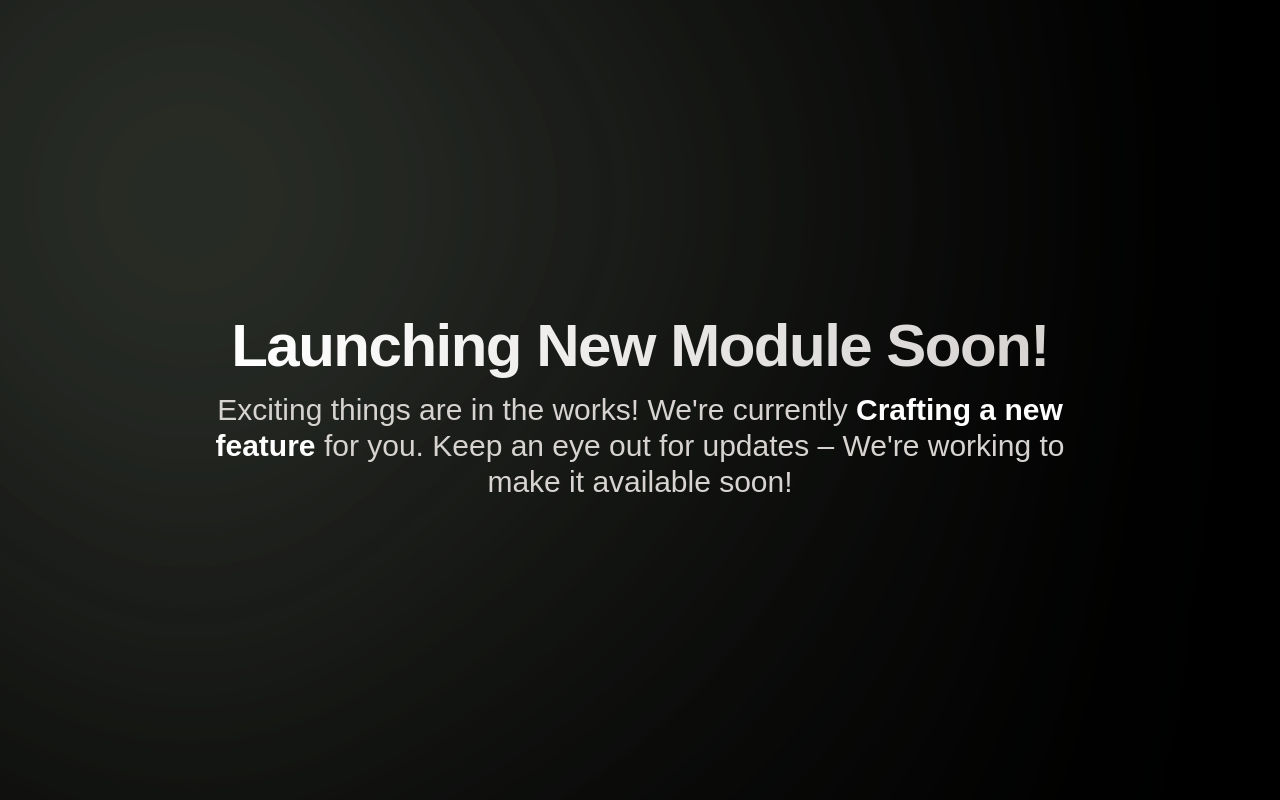
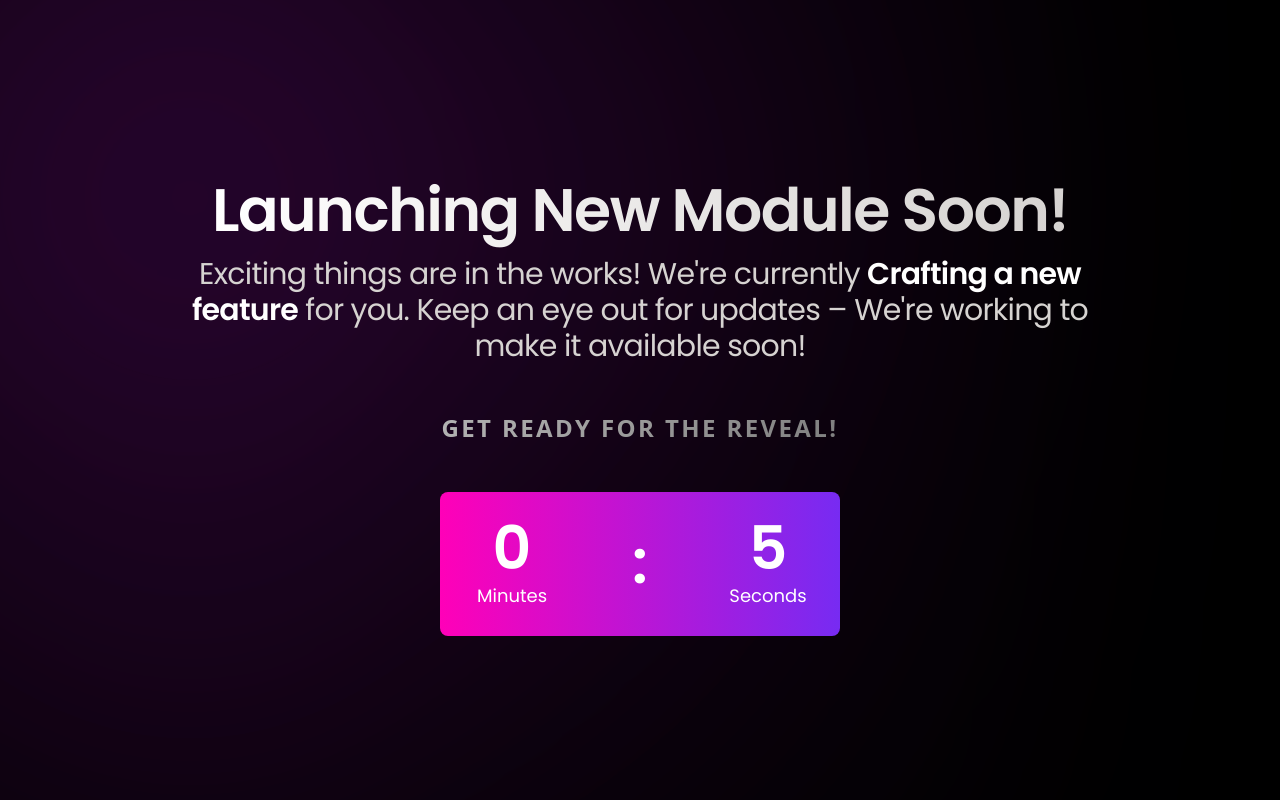
Before and after one commit to pablo-chocobar/freshly-brewed, a React (Vite) app: page / in a window 1280 px wide. Built offline with nearby package versions, Linux system fonts and the light colour scheme.

Commit message:
added timer  ,  showcase

```diff
--- a/src/App.jsx
+++ b/src/App.jsx
@@ -3,9 +3,13 @@ import Navbar from './components/Navbar'
 import BackgroundAnimation from './components/Background'
 import Header from './components/Header';
 import './App.css'
+import Timer from './components/TimerCard';
+import ShowcaseCard from './components/ShowcaseCard';
+import VectorText from './components/VectorText'
+
 
 function App() {
-  const [count, setCount] = useState(0)
+  const [hide, setHide] = useState(true);
 
   // useEffect(() => {
   //   const animateBlobs = () => {
@@ -41,12 +45,18 @@ function App() {
 
   return (
     <div className='w-full'>
-    {/* <Navbar></Navbar> */}
+      {/* <Navbar></Navbar> */}
       <div className='relative w-full h-full z-0'>
         <BackgroundAnimation></BackgroundAnimation>
       </div>
       <div className='absolute inset-0 flex justify-center items-center z-20'>
-        <Header subtext = "Exciting things are in the works! We're currently Crafting a new feature for you. Keep an eye out for updates – We're working to make it available soon!"></Header>
+        {hide ?
+          <div className='flex flex-col items-center'>
+            <Header text="Launching New Module Soon!" subtext1="Exciting things are in the works! We're currently " spantext="Crafting a new feature" subtext2=" for you. Keep an eye out for updates – We're working to make it available soon!" component={<VectorText text="get ready for the reveal!"></VectorText>} ></Header>
+            <Timer hours={0} minutes={0} seconds={10} setHide={setHide}></Timer>
+          </div>
+          :
+          <ShowcaseCard></ShowcaseCard>}
       </div>
     </div>
   )
--- a/src/components/Header.jsx
+++ b/src/components/Header.jsx
@@ -1,14 +1,14 @@
 import React from 'react'
-
 function Header(props) {
   return (
-    <div className='flex flex-col justify-center mx-auto items-center text-center'>
+    <div className='flex flex-col justify-center w-3/4 text-center mx-auto items-center text-wrap'>
         <p className = "pt-4 text-6xl tracking-tight leading-none font-poppins font-semibold px-10">
-        <span className='text-transparent bg-clip-text bg-gradient-to-r from-white to-stone-300'>Launching New Module Soon!</span>
+        <span className='text-transparent bg-clip-text bg-gradient-to-r from-white to-stone-300'>{props.text}</span>
         </p>
 
-        <p className = "pt-4 text-2xl font-poppins font-normal text-stone-300 lg:text-3xl sm:px-16 lg:px-48 ">
-        Exciting things are in the works! We're currently <span className='font-semibold text-white'>Crafting a new feature</span> for you. Keep an eye out for updates – We're working to make it available soon!        </p>
+        <p className = "pt-4 tracking-tight text-2xl font-poppins font-normal text-stone-300 lg:text-3xl px-16 sm:px-4 ">
+        {props.subtext1}<span className='font-semibold text-white'>{props.spantext}</span>{props.subtext2}</p>
+        {props.component}
     </div>
   )
 }
--- /dev/null
+++ b/src/components/ShowcaseCard.jsx
@@ -0,0 +1,21 @@
+import React from 'react'
+function ShowcaseCard() {
+    return (
+        <div className='flex rounded-3xl min-w-max max-w-[80%] flex-col bg-gradient-to-r from-primary to-secondary'>
+            <div className='flex flex-col justify-center text-center mx-8 items-center max-w-[570px] pt-8'>
+                <p className="text-2xl tracking-tightest leading-none font-poppins font-semibold  sm:text-6xl">
+                    <span className='text-transparent bg-clip-text bg-gradient-to-r from-white to-stone-300'>We are Live Now!</span>
+                </p>
+
+                <p className="mt-4 tracking-tightest text-xs font-poppins font-normal text-stone-300 sm:text-2xl px-4 sm:px-0">
+                    Our new feature is now<span className='font-semibold text-white'> Live and ready </span>for you to explore. Go ahead and give it a try</p>
+                <button className='rounded-lg my-10 bg-white text-[#0F0F0F] max-w-max font-poppins text-3xl  leading-8 font-medium px-5 py-3'>
+                    Get Started
+                </button>
+            </div>
+
+        </div>
+    )
+}
+
+export default ShowcaseCard
--- /dev/null
+++ b/src/components/TimerCard.jsx
@@ -0,0 +1,123 @@
+import { useCallback, useEffect, useRef, useState } from "react";
+function Timer(props) {
+    const [countDownTime, setCountDownTIme] = useState({
+        days: 0,
+        hours: 0,
+        minutes: 0,
+        seconds: 0,
+    });
+    const secondTimer = useRef(null);
+
+    const getTimeDifference = (countDownDate) => {
+        const currentTime = new Date().getTime();
+        const timeDiffrence = countDownDate - currentTime;
+        const days = Math.floor(timeDiffrence / (24 * 60 * 60 * 1000));
+        const hours = Math.floor(
+            (timeDiffrence % (24 * 60 * 60 * 1000)) / (1000 * 60 * 60)
+        );
+        const minutes = Math.floor(
+            (timeDiffrence % (60 * 60 * 1000)) / (1000 * 60)
+        );
+        const seconds = Math.floor((timeDiffrence % (60 * 1000)) / 1000);
+        if (timeDiffrence < 0) {
+            setCountDownTIme({
+                days: 0,
+                hours: 0,
+                minutes: 0,
+                seconds: 0,
+            });
+            props.setHide(false);
+            console.log("hi");
+            clearInterval();
+            return;
+        } else {
+            setCountDownTIme({
+                days: days,
+                hours: hours,
+                minutes: minutes,
+                seconds: seconds,
+            });
+        }
+    };
+    const startCountDown = useCallback(() => {
+        const customDate = new Date();
+        const countDownDate = new Date(
+            customDate.getFullYear(),
+            customDate.getMonth(),
+            customDate.getDate(),
+            customDate.getHours() + props.hours,
+            customDate.getMinutes() + props.minutes,
+            customDate.getSeconds() + props.seconds
+        );
+        setInterval(() => {
+            getTimeDifference(countDownDate.getTime());
+        }, 1000);
+    }, []);
+
+    useEffect(() => {
+        startCountDown();
+    }, []);
+    return (
+        <div className="flex flex-row justify-evenly bg-gradient-to-r from-primary to-secondary h-36 min-w-min max-w-max rounded-lg overflow-clip px-2 sm:pt-0 sm:px-2 sm:min-w-min">
+            {countDownTime?.hours > 0 && <div className="flex flex-col justify-center sm:w-32 w-16">
+                <div className="h-16 text-center sm:text-6xl text-4xl font-poppins text-white font-semibold">
+                    {countDownTime?.hours}
+                </div>
+                <div className="flex justify-center">
+                    <span className="text-sm sm:text-lg font-poppins text-center text-white font-normal">
+                        {countDownTime?.hours == 1 ? "Hour" : "Hours"}
+                    </span>
+                </div>
+            </div>
+            }
+            {countDownTime?.hours > 0 && <div className="flex flex-col justify-center sm:w-32 w-16">
+                <div className="h-16 text-center sm:text-6xl text-4xl font-poppins text-white font-semibold">
+                    :
+                </div>
+            </div>}
+
+            <div className="flex flex-col justify-center sm:w-32 w-16">
+                <div className="h-16 text-center sm:text-6xl text-4xl font-poppins text-white font-semibold">
+                    {countDownTime?.minutes}
+                </div>
+                <div className="flex justify-center">
+                    <span className="text-sm sm:text-lg font-poppins text-center text-white font-normal">
+                        {countDownTime?.minutes == 1 ? "Minute" : "Minutes"}
+                    </span>
+                </div>
+            </div>
+            <div className="flex flex-col justify-center sm:w-32 w-16">
+                <div className="h-16 text-center sm:text-6xl text-4xl font-poppins text-white font-semibold">
+                    :
+                </div>
+            </div>
+            <div className="flex flex-col justify-center sm:w-32 w-16">
+                <div className="h-16 text-center overflow-hidden sm:text-6xl text-4xl font-poppins text-white font-semibold">
+                    <div ref={secondTimer}>{countDownTime?.seconds}</div>
+                </div>
+                <div className="flex justify-center text-sm sm:text-lg">
+                    <span className=" font-poppins text-center text-white font-normal">
+                        {countDownTime?.seconds == 1 ? "Second" : "Seconds"}
+
+                    </span>
+                </div>
+            </div>
+        </div>
+    );
+};
+export default Timer;
+/*
+    Extenal css to add
+.animate-timer {
+         position: relative;
+          animation: animatetop 1s infinite;
+        }
+        @keyframes animatetop {
+          from {
+            top: -50px;
+          }
+          to {
+            top: 20px;
+          }
+        }
+ */
--- /dev/null
+++ b/src/components/VectorText.jsx
@@ -0,0 +1,13 @@
+import React from 'react'
+
+function VectorText(props) {
+  return (
+    <div>
+        <p className='text-2xl my-12 uppercase tracking-widest font-black text-transparent bg-clip-text bg-gradient-to-r from-[#b2b2b2] to-[#808080]'>
+            {props.text}
+        </p>
+    </div>
+  )
+}
+
+export default VectorText
--- a/src/index.css
+++ b/src/index.css
@@ -1,15 +1,20 @@
+@import url('https://fonts.googleapis.com/css2?family=Poppins:wght@400;500;600&display=swap');
+
 @tailwind base;
 @tailwind components;
 @tailwind utilities;
 
-@import url('https://fonts.googleapis.com/css2?family=Poppins:wght@400;500;600&display=swap');
 
 @layer base {
     :root {
-        --color-primary: 249 245 215;
+        /* --color-primary: 249 245 215;
         --color-background: 0 0 0;
         --color-secondary: 164 203 180;
-        --color-content: 255, 255, 255;
+        --color-content: 255, 255, 255; */
+          --color-primary: 255 0 184;
+          --color-background: 0 0 0;
+          --color-content: 255, 255, 255;
+          --color-secondary: 119 43 242;
     }
 
     :root[data-theme="dark"] {
@@ -19,6 +24,7 @@
         --color-secondary: 119 43 242;
     }
 };
+
 
 
 
```
